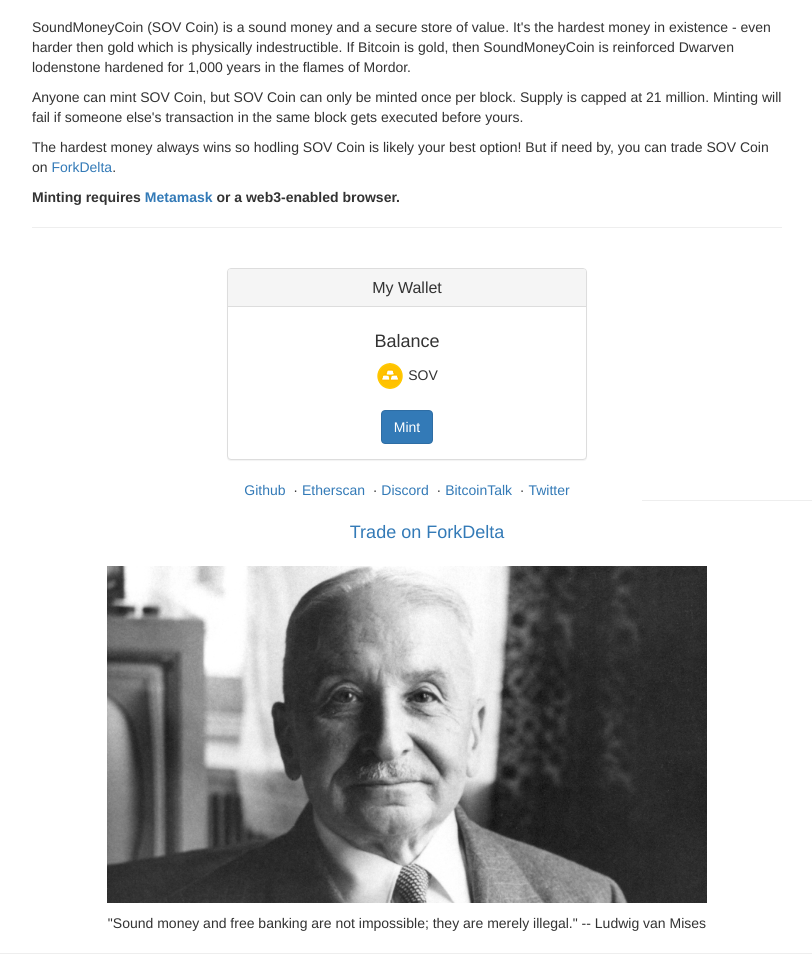
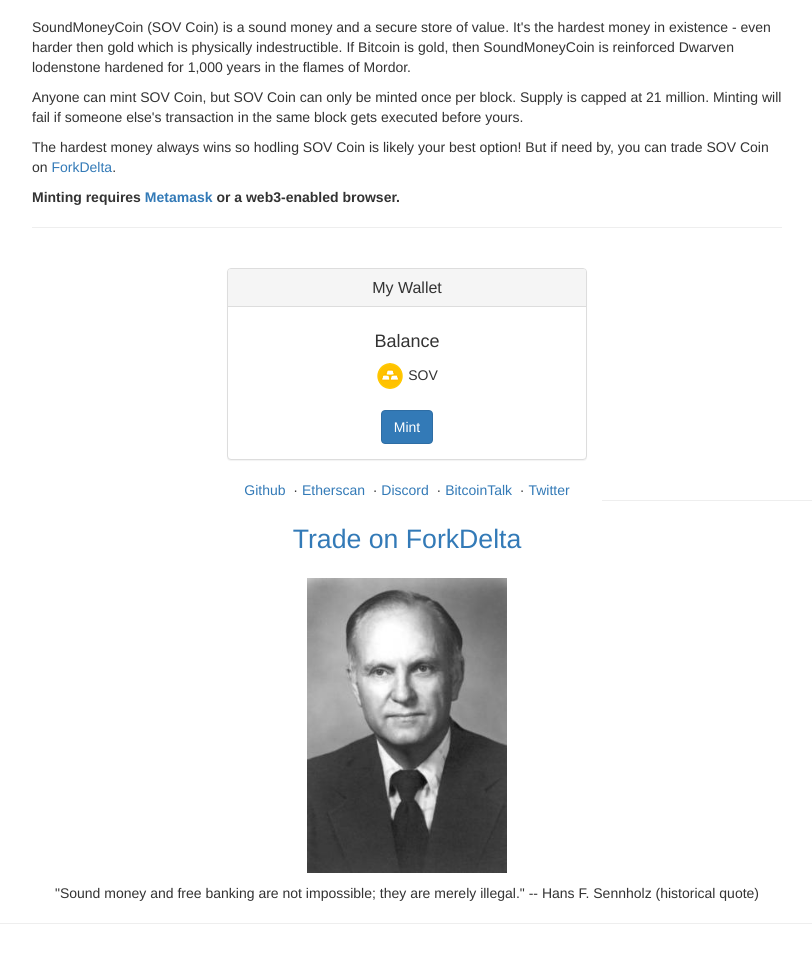
Before and after one commit to soundmoneycoin/soundmoneycoin-web, a plain HTML site: page index.html in a window 1280 px wide. Shown: the part 84-1054 px from the top of the page, without its empty margins (233-1045 px from the left). Drawn offline with nearby package versions, Linux system fonts and the light colour scheme.

Commit message:
Fix quote and attribution

```diff
--- a/index.html
+++ b/index.html
@@ -81,7 +81,7 @@
            &nbsp;&middot;&nbsp;<a href="https://bitcointalk.org/index.php?topic=5117492.0">BitcoinTalk</a>
            &nbsp;&middot;&nbsp;<a href="https://twitter.com/soundmoneycoin">Twitter</a>
         </div>
-        <div class="col-xs-12 col-sm-8 col-sm-push-2"  style="margin:20px; text-align: center; font-size: large">
+        <div class="col-xs-12 col-sm-8 col-sm-push-2"  style="margin-top:20px; margin-bottom: 20px; text-align: center; font-size: 20pt">
            <a href="https://forkdelta.app/#!/trade/0x010589b7c33034b802f7dba2c88cc9cec0f46673-ETH">Trade on ForkDelta</a>
         </div>
           <hr/>
@@ -91,8 +91,8 @@
 
       <div class="row">
         <div class="col-xs-12 col-sm-8 col-sm-push-2" style="text-align: center">
-           <p><img src="ludwig.png" width="600px"/></p>
-           <p>"Sound money and free banking are not impossible; they are merely illegal." -- Ludwig van Mises</p>
+           <p><img src="hans.jpg" width="200px"/></p>
+           <p>"Sound money and free banking are not impossible; they are merely illegal." -- Hans F. Sennholz (historical quote)</p>
           <hr/>
           <br/>
         </div>
```
Also changed, not shown: hans.jpg (added), ludwig.png (deleted).
